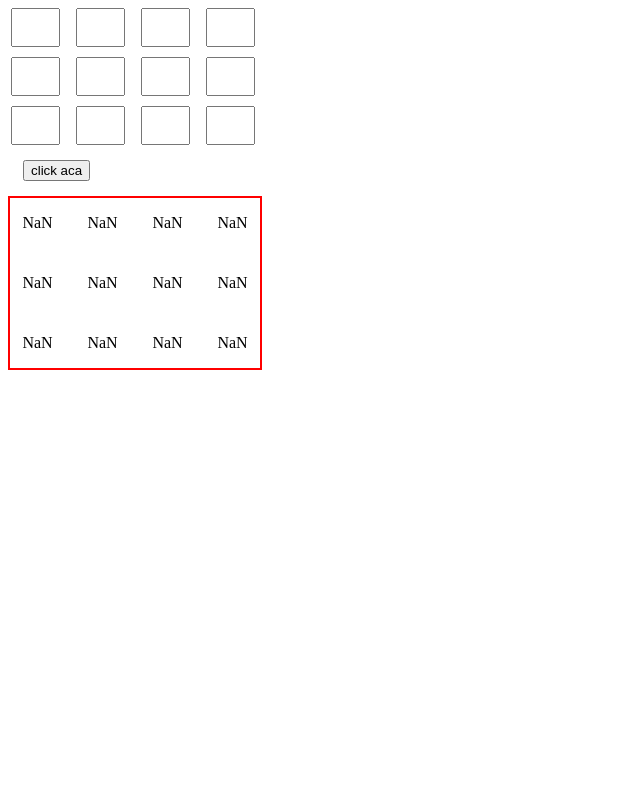
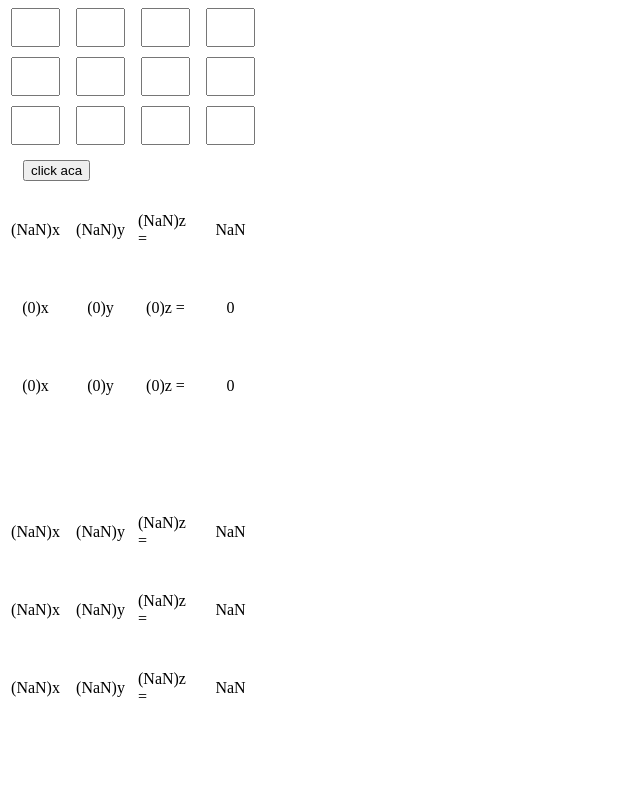
Before and after one commit to caBreRaS14/calculadora-matriz, a website: page index.html in a window 1280 px wide. Both pictures are taken after a click on the button "click aca". Shown: the top 797 px of the page, without its empty margins (0-640 px from the left). Drawn offline with Linux system fonts and the light colour scheme.

Commit message:
Funcionpara mostrar cada porcesos realizada -- falta agregar procesos y nuevas funciones pendientes

```diff
--- a/codigo.js
+++ b/codigo.js
@@ -8,18 +8,7 @@ const mostrar = document.querySelector("#solve");
 
 mostrar.addEventListener("click", ()=>{
 
-    const aca = document.querySelector(".aca");
-    const item = document.createElement("DIV");
-    item.classList.add("mi-clase");
-    aca.appendChild(item);
-
-    const miClase = document.querySelector(".mi-clase");
-
-    const fragmento = document.createDocumentFragment();
-
     let k = 0;
-
-    let ResData;
 
     let inputs = document.querySelectorAll('input[type="number"]');
     let arrayAns = [[],[],[]];
@@ -43,8 +32,10 @@ mostrar.addEventListener("click", ()=>{
 
     for (let i = 0; i <4; i++){
         arrayAns[0][i] = arrayAns[0][i]/res;
-        console.log(arrayAns);
+
     }
+
+    mostrar(arrayAns);
 
     //Convertir en 0 los valores de las filas inferiores
 
@@ -54,18 +45,20 @@ mostrar.addEventListener("click", ()=>{
     for (let i = 0; i <4; i++){
         arrayAns[1][i] = (OperFirst*arrayAns[0][i])+arrayAns[1][i];
         arrayAns[2][i] = (Opersecond*arrayAns[0][i])+arrayAns[2][i];
+    }
 
-    }
+    mostrar(arrayAns);
 
     //segunda divicion del segundo elemento
     const res1 = arrayAns[1][1];
 
     for (let i = 1; i <4; i++){
         arrayAns[1][i] = arrayAns[1][i]/res1;
-        console.log(arrayAns);
     }
 
-    //Convertir en 0 los valores de las filas inferiores y superior
+    mostrar(arrayAns);
+
+    //Convertir en 0 los valores de las filas inferior y superior
 
     OperFirst = (arrayAns[0][1]*(-1));
     Opersecond = (arrayAns[2][1]*(-1));
@@ -73,18 +66,20 @@ mostrar.addEventListener("click", ()=>{
     for (let i = 0; i <4; i++){
         arrayAns[0][i] = (OperFirst*arrayAns[1][i])+arrayAns[0][i];
         arrayAns[2][i] = (Opersecond*arrayAns[1][i])+arrayAns[2][i];
+    }
 
-    }
+    mostrar(arrayAns);
 
     //tercera divicion del tercer elemento
     const res2 = arrayAns[2][2];
 
     for (let i = 2; i <4; i++){
         arrayAns[2][i] = arrayAns[2][i]/res2;
-        console.log(arrayAns);
     }
 
-    //Convertir en 0 los valores de las filas inferiores y superior
+    mostrar(arrayAns);
+
+    //Convertir en 0 los valores de las filas inferior y superior
 
     OperFirst = (arrayAns[0][2]*(-1));
     Opersecond = (arrayAns[1][2]*(-1));
@@ -92,24 +87,34 @@ mostrar.addEventListener("click", ()=>{
     for (let i = 0; i <4; i++){
         arrayAns[0][i] = (OperFirst*arrayAns[2][i])+arrayAns[0][i];
         arrayAns[1][i] = (Opersecond*arrayAns[2][i])+arrayAns[1][i];
-
     }
 
-    //Imprime por pantalla la primera operacion
+    mostrar(arrayAns);
 
-    for (let i = 0; i <3; i++){
-        for (let j = 0; j <4; j++){
-            ResData = arrayAns[i][j];
-            const Listado = document.createElement("P");
-            Listado.innerHTML = ResData;
-            fragmento.appendChild(Listado);
-        }
+    //Funcion imprime por pantalla cada operacion
+
+    function mostrar(arrayAns){
+        const aca = document.querySelector(".aca");
+        const item = document.createElement("DIV");
+        item.classList.add("mi-clase");
+        item.innerHTML =
+        `<p>(${Number(arrayAns[0][0])})x </p>
+        <p>(${Number(arrayAns[0][1])})y</p>
+        <p>(${Number(arrayAns[0][2])})z = </p>
+        <p>${Number(arrayAns[0][3])}</p>
+
+        <p>(${Number(arrayAns[1][0])})x</p>
+        <p>(${Number(arrayAns[1][1])})y</p>
+        <p>(${Number(arrayAns[1][2])})z = </p>
+        <p>${Number(arrayAns[1][3])}</p>
+
+        <p>(${Number(arrayAns[2][0])})x</p>
+        <p>(${Number(arrayAns[2][1])})y</p>
+        <p>(${Number(arrayAns[2][2])})z = </p>
+        <p>${Number(arrayAns[2][3])}</p>
+        <br>
+        `
+        aca.appendChild(item);
     }
 
-    miClase.appendChild(fragmento);
-
-    console.log(arrayAns);
-
-    console.log(newArray);
-
 });
--- a/estilo.css
+++ b/estilo.css
@@ -29,7 +29,7 @@ input[type=number]::-webkit-outer-spin-button {
     grid-template-columns: repeat(4, 1fr);
     grid-template-rows: repeat(3, 1fr);
     margin-bottom: 50px;
-    border: 2px solid red;
+
 }
 
 button{
```
